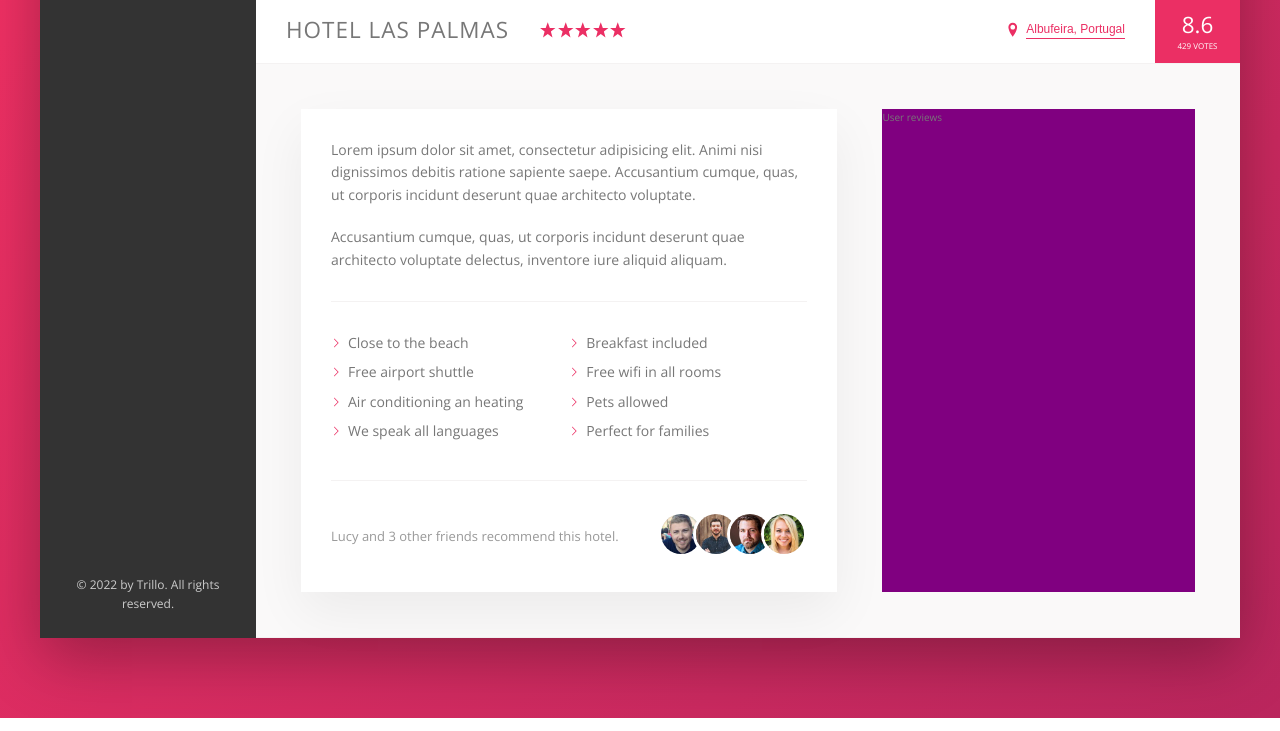
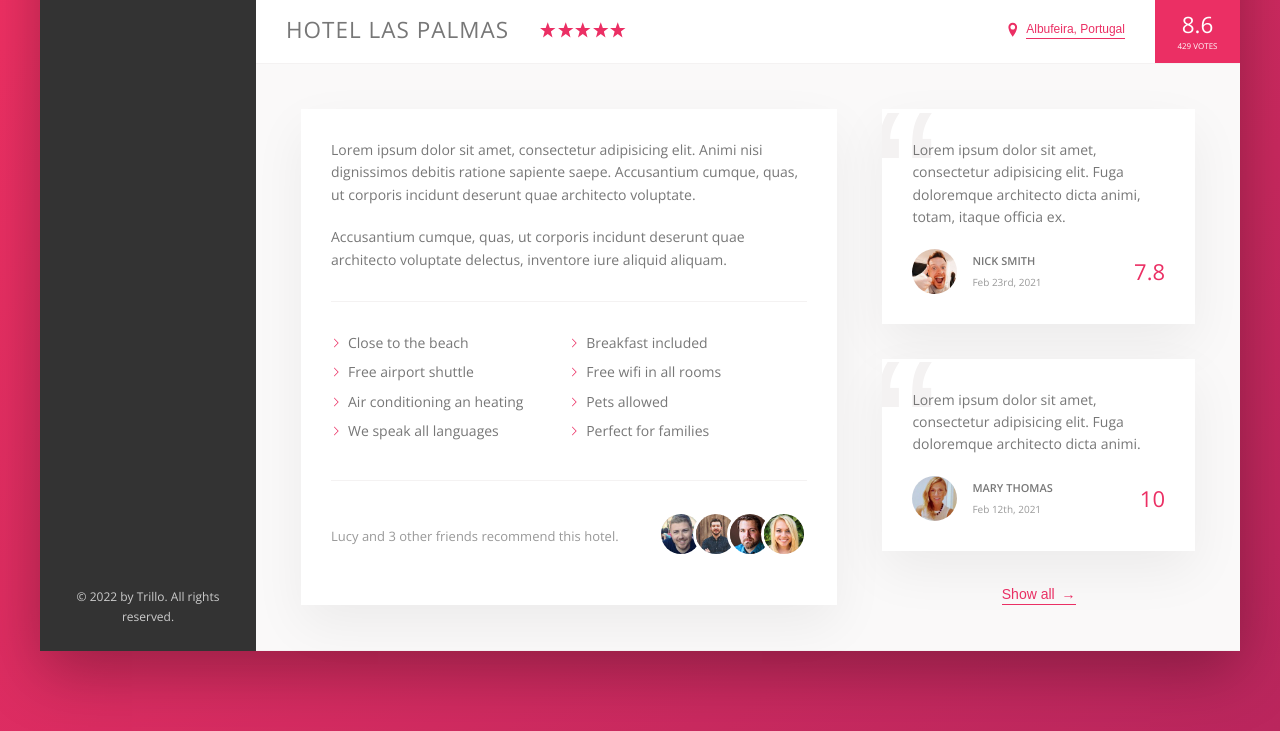
Before and after one commit to angelprzz/Trillo, a website: page index.html in a window 1280 px wide. Shown: the part 538-1269 px from the top of the page. Drawn offline with nearby package versions, Linux system fonts and the light colour scheme.

Commit message:
Building the User Reviews Section

```diff
--- a/index.html
+++ b/index.html
@@ -164,7 +164,38 @@
               </div>
             </div>
 
-            <div class="user-reviews">User reviews</div>
+            <div class="user-reviews">
+              <figure class="review">
+                <blockquote class="review__text">
+                  Lorem ipsum dolor sit amet, consectetur adipisicing elit. Fuga
+                  doloremque architecto dicta animi, totam, itaque officia ex.
+                </blockquote>
+                <figcaption class="review__user">
+                  <img src="img/user-1.jpg" alt="User 1" class="review__photo" />
+                  <div class="review__user-box">
+                    <p class="review__user-name">Nick Smith</p>
+                    <p class="review__user-date">Feb 23rd, 2021</p>
+                  </div>
+                  <div class="review__rating">7.8</div>
+                </figcaption>
+              </figure>
+              <figure class="review">
+                <blockquote class="review__text">
+                  Lorem ipsum dolor sit amet, consectetur adipisicing elit. Fuga
+                  doloremque architecto dicta animi.
+                </blockquote>
+                <figcaption class="review__user">
+                  <img src="img/user-2.jpg" alt="User 2" class="review__photo" />
+                  <div class="review__user-box">
+                    <p class="review__user-name">Mary Thomas</p>
+                    <p class="review__user-date">Feb 12th, 2021</p>
+                  </div>
+                  <div class="review__rating">10</div>
+                </figcaption>
+              </figure>
+
+              <button class="btn-inline">Show all <span>&rarr;</span></button>
+            </div>
           </div>
         </main>
       </div>
--- a/sass/_components.scss
+++ b/sass/_components.scss
@@ -264,8 +264,17 @@
   cursor: pointer;
   transition: all 0.2s;
 
+  & span {
+    margin-left: 3px;
+    transition: margin-left 0.2s;
+  }
+
   &:hover {
     color: var(--color-grey-dark-1);
+
+    span {
+      margin-left: 8px;
+    }
   }
 
   &:focus {
@@ -357,3 +366,65 @@
     }
   }
 }
+
+// REVIEWS
+.review {
+  background-color: #fff;
+  box-shadow: var(--shadow-light);
+  padding: 3rem;
+  margin-bottom: 3.5rem;
+  position: relative;
+  overflow: hidden;
+
+  &__text {
+    margin-bottom: 2rem;
+    z-index: 10;
+    position: relative;
+  }
+
+  &__user {
+    display: flex;
+    align-items: center;
+  }
+
+  &__photo {
+    height: 4.5rem;
+    width: 4.5rem;
+    border-radius: 50%;
+    margin-right: 1.5rem;
+  }
+
+  &__user-box {
+    margin-right: auto;
+  }
+
+  &__user-name {
+    font-size: 1.1rem;
+    font-weight: 600;
+    text-transform: uppercase;
+    margin-bottom: 0.4rem;
+  }
+
+  &__user-date {
+    font-size: 1rem;
+    color: var(--color-grey-dark-3);
+  }
+
+  &__rating {
+    color: var(--color-primary);
+    font-size: 2.2rem;
+    font-weight: 300;
+  }
+
+  &::before {
+    content: "\201C";
+    position: absolute;
+    top: -2.75rem;
+    left: -1rem;
+    line-height: 1;
+    font-size: 20rem;
+    color: var(--color-grey-light-2);
+    font-family: sans-serif;
+    z-index: 1;
+  }
+}
--- a/sass/_layout.scss
+++ b/sass/_layout.scss
@@ -39,6 +39,7 @@
 }
 
 .detail {
+  font-size: 1.4rem;
   display: flex;
   padding: 4.5rem;
   background-color: var(--color-grey-light-1);
@@ -46,7 +47,6 @@
 }
 
 .description {
-  font-size: 1.4rem;
   background-color: #fff;
   box-shadow: var(--shadow-light);
   padding: 3rem;
@@ -55,6 +55,9 @@
 }
 
 .user-reviews {
-  background-color: purple;
   flex: 1;
+
+  display: flex;
+  flex-direction: column;
+  align-items: center;
 }
```
Also changed, not shown: css/style.css.
